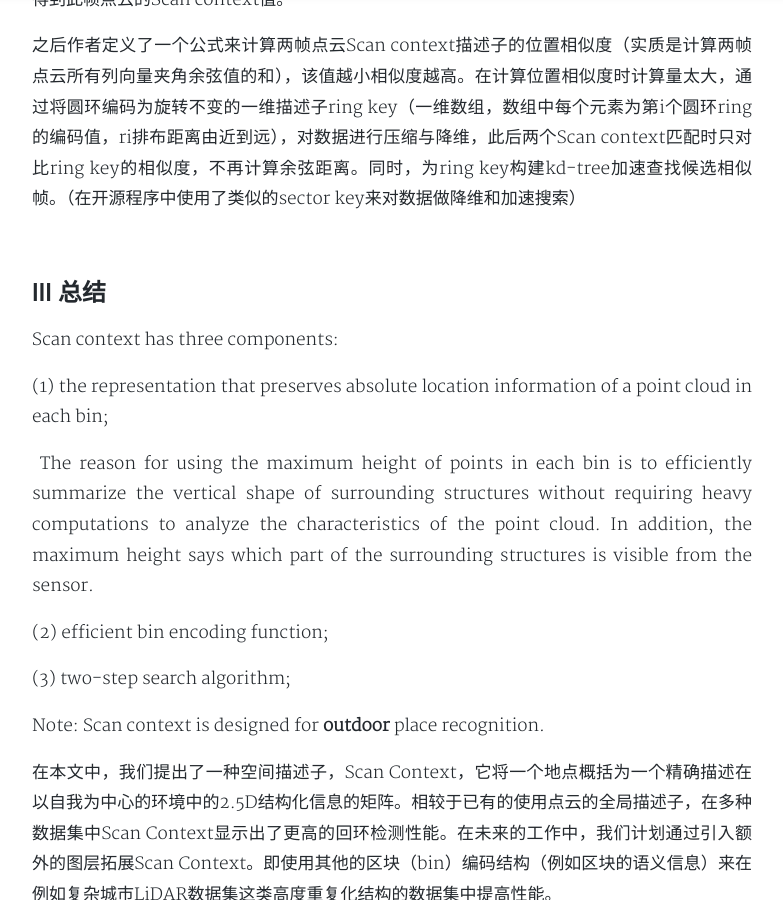
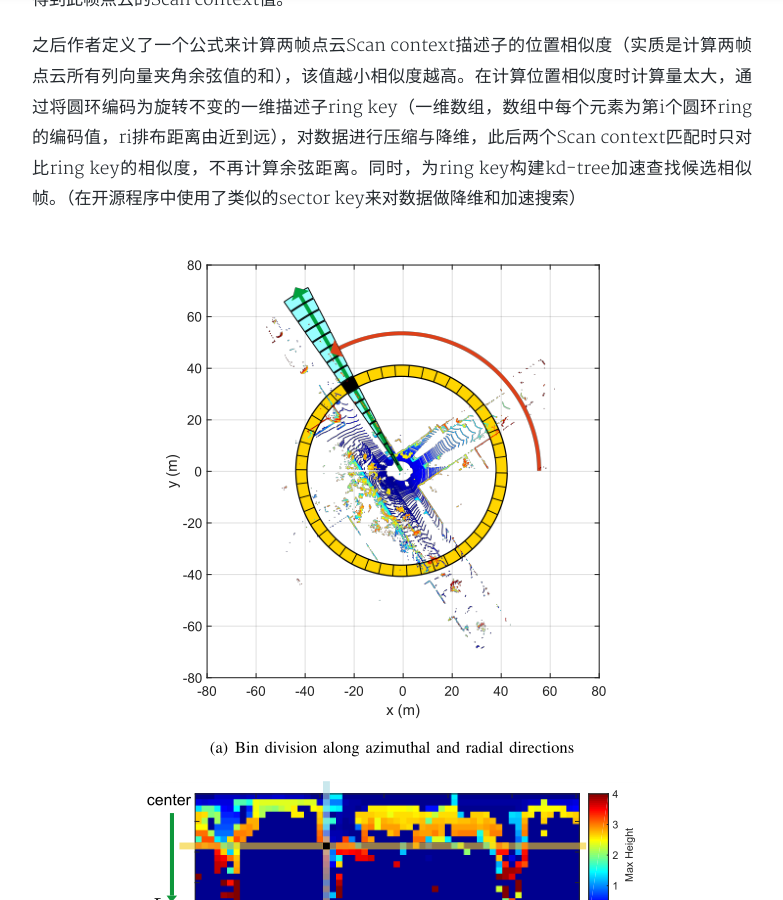
Before and after one commit to haiyang2022/haiyang2022.github.io, a Jekyll site: the page built from _posts/2022-05-20-[论文阅读]Scan Context Egocentric Spatial Descriptor for Place Recognition within 3D Point Clouds Map.md, in a window 1280 px wide and 900 px high, scrolled down 1329 px. Shown: the whole window, without its empty margins (248-1031 px from the left). Built offline with Jekyll 4.4.1, drawn with Linux system fonts in a browser that asks for light colours; nearby versions of some CDN libraries; a style sheet for code colours, icons or effects is not loaded.

Commit message:
Update 2022-05-20-[论文阅读]Scan Context Egocentric Spatial Descriptor for Place Recognition within 3D Point Clouds Map.md

```diff
--- a/_posts/2022-05-20-[论文阅读]Scan Context Egocentric Spatial Descriptor for Place Recognition within 3D Point Clouds Map.md
+++ b/_posts/2022-05-20-[论文阅读]Scan Context Egocentric Spatial Descriptor for Place Recognition within 3D Point Clouds Map.md
@@ -20,7 +20,7 @@ Paper reading 01
 Scan context 是一种区别于传统的基于直方图或基于特征点的3D激光雷达描述子，主要用途是做激光重定位和回环检测，它会对一帧点云以激光为中心进行点云分块，首先在半径方向将点云分为若干个等距的圆环（黄色部分），再在水平方向将点云分成等圆心角的扇形（青色部分）（原始论文中分了20个圆环和60个扇形），则每一个圆环与扇形的重叠部分（黑色部分）就是一个分好的区域（bin），计算每一个区域内Z值的最大值，该值即为该区域Scan context值（区域为空赋0值），将所有区域的Scan context值记录为一个矩阵，这个矩阵的行数等于扇形区域的数量，列数等于圆环的数量，将这个矩阵（单通道），用颜色表（jet colormap）表示出来，即可得到此帧点云的Scan context值。
 
 之后作者定义了一个公式来计算两帧点云Scan context描述子的位置相似度（实质是计算两帧点云所有列向量夹角余弦值的和），该值越小相似度越高。在计算位置相似度时计算量太大，通过将圆环编码为旋转不变的一维描述子ring key（一维数组，数组中每个元素为第i个圆环ring的编码值，ri排布距离由近到远），对数据进行压缩与降维，此后两个Scan context匹配时只对比ring key的相似度，不再计算余弦距离。同时，为ring key构建kd-tree加速查找候选相似帧。（在开源程序中使用了类似的sector key来对数据做降维和加速搜索）
-![](paper01.png)
+![paper01.png](https://github.com/haiyang2022/haiyang2022.github.io/raw/main/_posts/paper01.png)
 ## Ⅲ 总结
 
 Scan context has three components:
```
